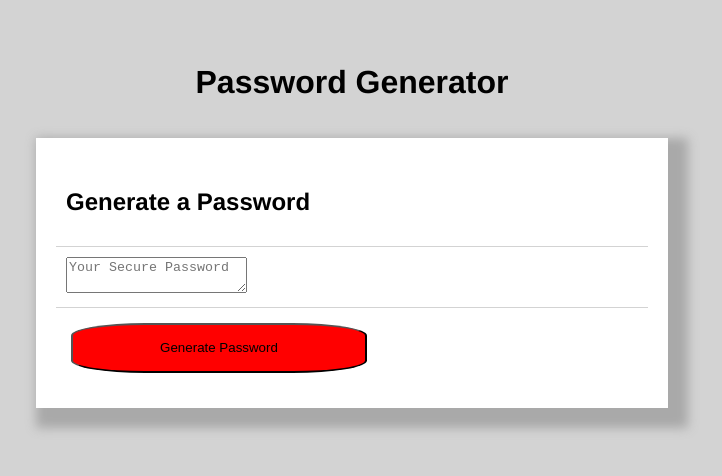
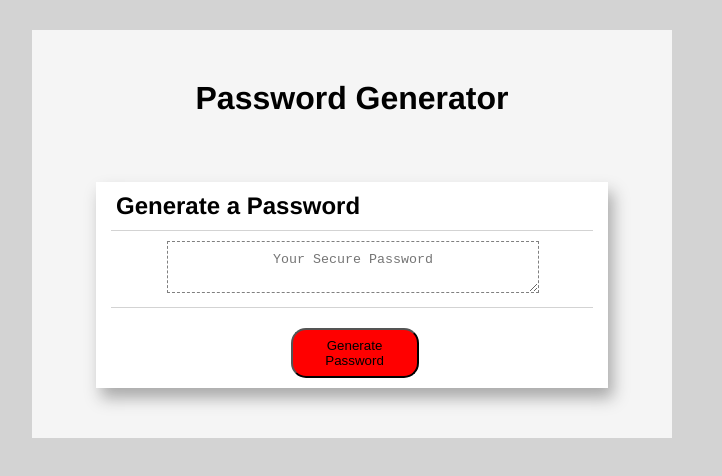
Before and after one commit to JHeeebert/password-generator, a plain HTML site: page index.html in a window 1280 px wide. Shown: the whole page, without its empty margins (288-1010 px from the left). Drawn offline with Linux system fonts and the light colour scheme.

Commit message:
changed JS file and finished CSS styling

```diff
--- a/script.js
+++ b/script.js
@@ -1,13 +1,35 @@
-// Assignment Code
+var uppercase = ["A", "B", "C", "D", "E", "F", "G", "H", "I", "J", "K", "L", "M", "N", "O", "P", "Q", "R", "S", "T", "U", "V", "W", "X", "Y", "Z"];
+var lowercase = ["a", "b", "c", "d", "e", "f", "g", "h", "i", "j", "k", "l", "m", "n", "o", "p", "q", "r", "s", "t", "u", "v", "w", "x", "y", "z"];
+var numbers = ["0", "1", "2", "3", "4", "5", "6", "7", "8", "9"];
+var characters = ["@", "#", "$", "%", "^", "&", "*", "(", ")", "-", "_", "=", "+"];
+
+
 var generateBtn = document.querySelector("#generate");
+// Starts function to generate password
+function generatePassword() {
+  enter = parseInt(prompt("How many characters would you like your password? Choose between 8 and 128"));
+  // First if statement for password
+  if (!enter) {
+      alert("You must enter a number!");
+  } else if (enter < 8 || enter > 128) {
+      // Validates user input
+      // prompts user to add # between 8-128 if enter is hit with no numbers entered
+      enter = parseInt(prompt("Try again, please choose a # between 8 and 128"));
 
+  } else {
+      // Continues once user input is validated
+      confirmNumber = confirm("Do you want numbers in Password?");
+      confirmCharacter = confirm("Do you want special characters in Password?");
+      confirmUppercase = confirm("Do you want Uppercase letters?");
+      confirmLowercase = confirm("Do you want Lowercase letters?");
+  };
+}
 // Write password to the #password input
 function writePassword() {
   var password = generatePassword();
   var passwordText = document.querySelector("#password");
 
   passwordText.value = password;
-
 }
 
 // Add event listener to generate button
--- a/style.css
+++ b/style.css
@@ -1,47 +1,66 @@
+/*Styling for the body of app*/
 body {
-    display: flex;
-    align-items: center;
-    justify-content: center;
-    flex-direction: column;
+    margin: 0 auto;
     font-family: 'Franklin Gothic Medium', 'Arial Narrow', Arial, sans-serif;
     background-color: lightgray;
 }
-
+/*Styling for the wrapper element class*/
 .wrapper {
-    padding: 20px 45px;
+    background-color: #f5f5f5;
+    margin-left: 25%;
+    padding-bottom: 50px;
+    padding-top: 30px;
+    margin-top: 30px;
     width: 50%;
 }
-
+/*Styling for the card element class*/
+.card {
+    margin-left: 10%;
+    margin-right: 10%;
+    background-color: white;
+    box-shadow: 5px 10px 15px darkgray; */
+}
+/*Styling for the h1 tags*/
 h1 {
     text-align: center;
+    margin-top: 5px;
+    margin-bottom: 50px;
     padding: 15px 0;
 }
-
-.card {
-    padding: 20px;
-    background-color: white;
-    box-shadow: 10px 10px 10px 10px darkgray;
+/*Styling for the h2 tags*/
+h2 {
+    margin-left: 20px;
+    padding-top: 10px;
+    margin-bottom: 10px;
 }
-
-h2 {
-    text-align: left;
+/*Styling for the textarea where password will be generated*/
+textarea {
     padding: 10px;
+    border: 1px dashed gray;
+    margin-left: 10%;
+    padding-left: 15%;
+    padding-right: 15%;
+    width: 50%;
+    text-align: center;
 }
-
+/*Styling for the cardbody of app "middle section wrapped around pwgenerator*/
 .card-body {
+    margin-left: 15px;
+    margin-right: 15px;
     border-top: 1px solid lightgrey;
     border-bottom: 1px solid lightgray;
     padding: 10px;
 }
-
+/*Styling for the generate and copy buttons */
 .btn {
     height: 50px;
-    width: 50%;
-    border-radius: 25%;
+    width: 25%;
+    border-radius: 15px;
     background-color: red;
-    margin: 15px;
-}
-
+    margin-top: 20px;
+    margin-left: 38%;
+    margin-bottom: 10px;}
+/*hover action for generate and copy buttons*/
 .btn:hover {
     background-color: darkred;
     color: antiquewhite;
```
Also changed, not shown: index.html (+5 -6 lines).
